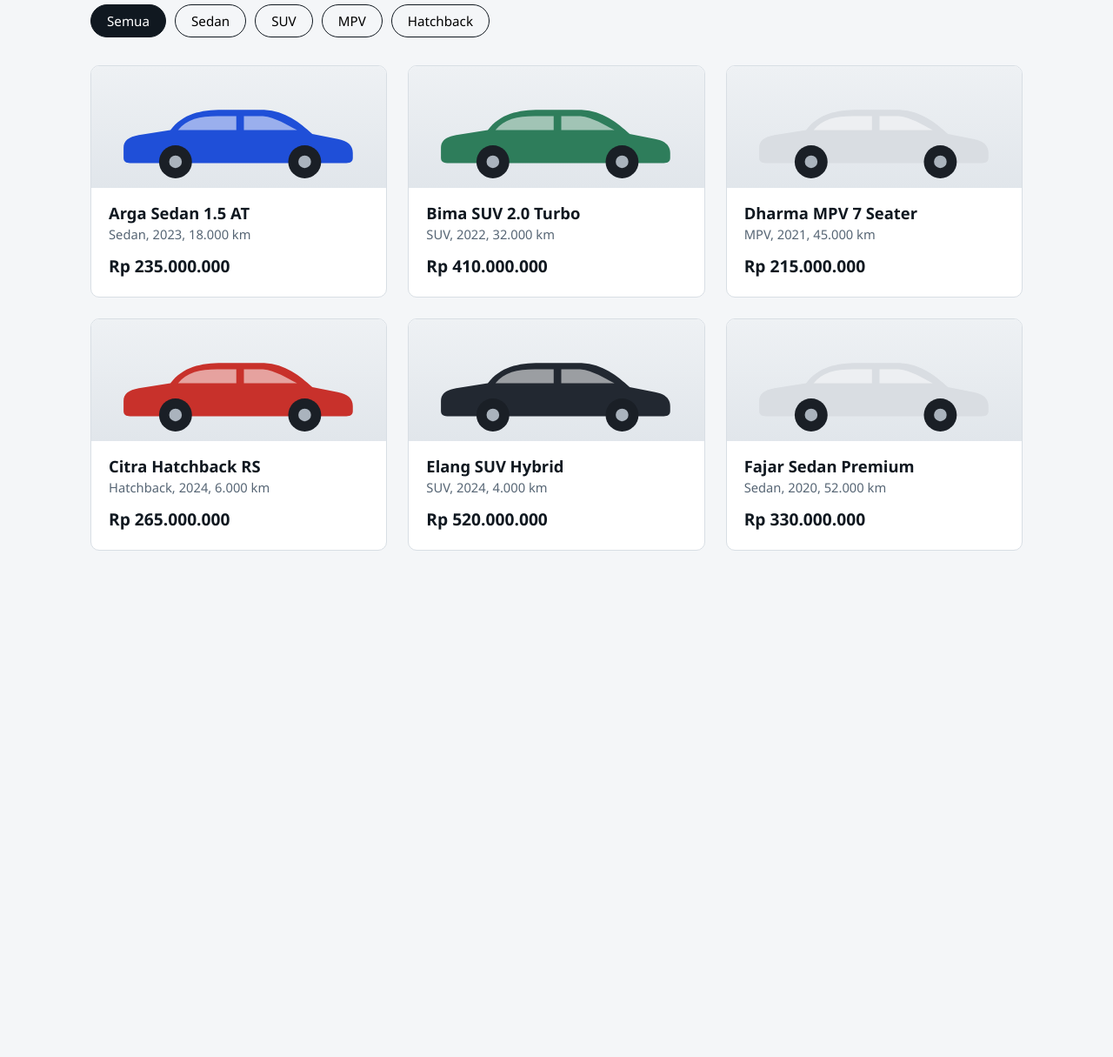
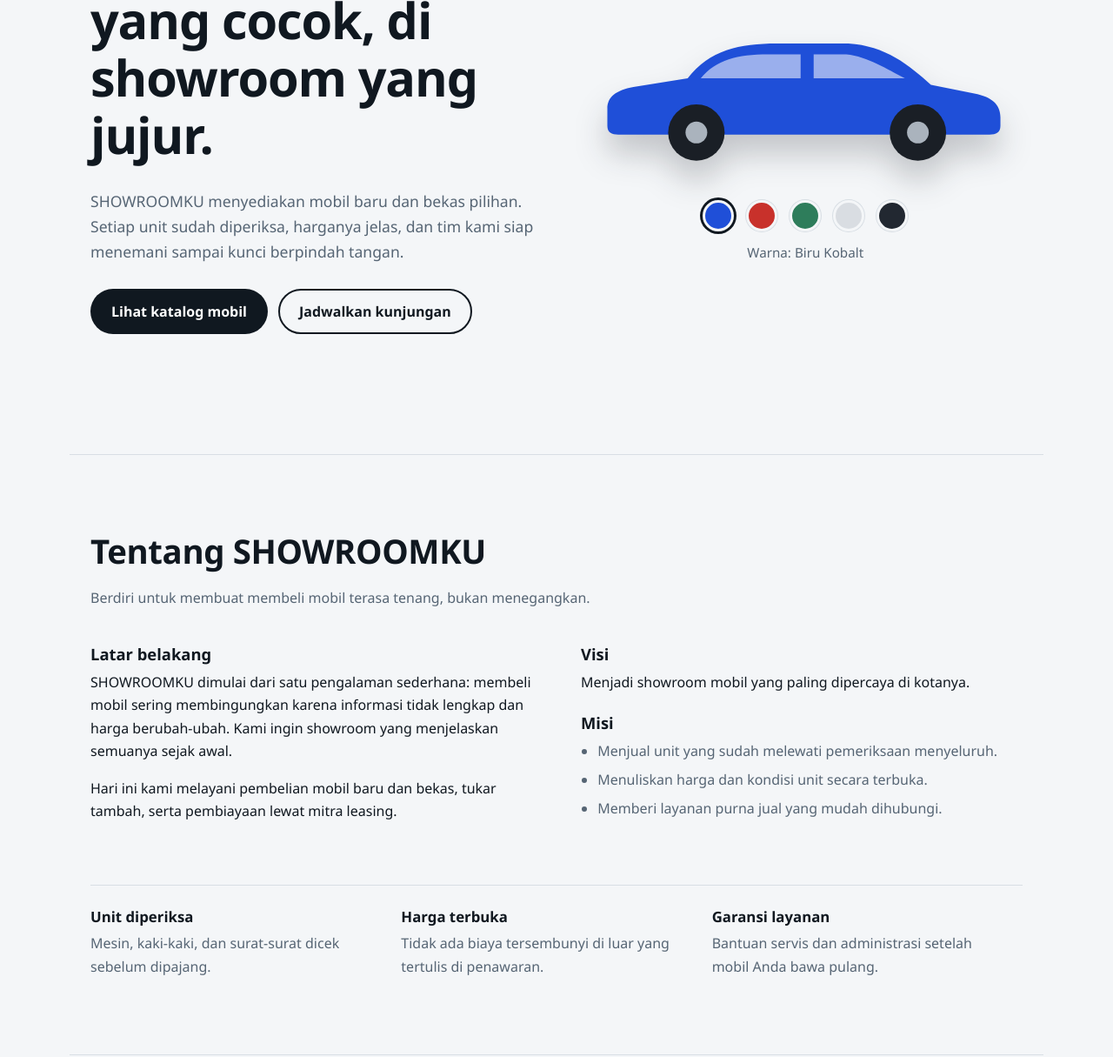
Before and after one commit to Agilogian091/showroomku2, a plain HTML site: page index.html in a window 1280 px wide. Shown: the part 279-1494 px from the top of the page at 87% size. Before the commit the page ends 1000 px from the top, so only its background shows below. Drawn offline with Linux system fonts and the light colour scheme.

Commit message:
feat : tambah hero dan about section yang hilang

```diff
--- a/index.html
+++ b/index.html
@@ -62,8 +62,62 @@
 
     <main>
       <!-- HERO: dikerjakan di branch feature/hero -->
+       <!-- ===== HOME / HERO ===== -->
+    <section id="home" class="hero">
+      <div class="hero-text">
+        <h1>Temukan mobil yang cocok, di showroom yang jujur.</h1>
+        <p>SHOWROOMKU menyediakan mobil baru dan bekas pilihan. Setiap unit sudah diperiksa, harganya jelas, dan tim kami siap menemani sampai kunci berpindah tangan.</p>
+        <div class="hero-actions">
+          <a href="#katalog" class="btn btn-primary">Lihat katalog mobil</a>
+          <a href="#kontak" class="btn btn-ghost">Jadwalkan kunjungan</a>
+        </div>
+      </div>
+
+      <div class="hero-stage">
+        <svg class="hero-car" viewBox="0 0 400 160" role="img" aria-label="Siluet mobil dengan warna yang bisa diganti"><use href="#car"/></svg>
+        <div class="swatches" role="radiogroup" aria-label="Pilih warna cat">
+          <button class="swatch is-active" role="radio" aria-checked="true" data-color="#1F4FD8" data-name="Biru Kobalt" style="--c:#1F4FD8"></button>
+          <button class="swatch" role="radio" aria-checked="false" data-color="#C8312B" data-name="Merah Marun" style="--c:#C8312B"></button>
+          <button class="swatch" role="radio" aria-checked="false" data-color="#2E7D5B" data-name="Hijau Hutan" style="--c:#2E7D5B"></button>
+          <button class="swatch" role="radio" aria-checked="false" data-color="#D9DDE2" data-name="Perak Metalik" style="--c:#D9DDE2"></button>
+          <button class="swatch" role="radio" aria-checked="false" data-color="#222831" data-name="Hitam Grafit" style="--c:#222831"></button>
+        </div>
+        <p class="swatch-label" id="swatchLabel" aria-live="polite">Warna: Biru Kobalt</p>
+      </div>
+    </section>
 
       <!-- ABOUT: dikerjakan di branch feature/about -->
+       <!-- ===== ABOUT / PROFILE ===== -->
+    <section id="about" class="about">
+      <div class="section-head">
+        <h2>Tentang SHOWROOMKU</h2>
+        <p>Berdiri untuk membuat membeli mobil terasa tenang, bukan menegangkan.</p>
+      </div>
+
+      <div class="about-grid">
+        <div class="about-story">
+          <h3>Latar belakang</h3>
+          <p>SHOWROOMKU dimulai dari satu pengalaman sederhana: membeli mobil sering membingungkan karena informasi tidak lengkap dan harga berubah-ubah. Kami ingin showroom yang menjelaskan semuanya sejak awal.</p>
+          <p>Hari ini kami melayani pembelian mobil baru dan bekas, tukar tambah, serta pembiayaan lewat mitra leasing.</p>
+        </div>
+        <div class="about-vm">
+          <h3>Visi</h3>
+          <p>Menjadi showroom mobil yang paling dipercaya di kotanya.</p>
+          <h3>Misi</h3>
+          <ul>
+            <li>Menjual unit yang sudah melewati pemeriksaan menyeluruh.</li>
+            <li>Menuliskan harga dan kondisi unit secara terbuka.</li>
+            <li>Memberi layanan purna jual yang mudah dihubungi.</li>
+          </ul>
+        </div>
+      </div>
+
+      <ul class="values">
+        <li><strong>Unit diperiksa</strong><span>Mesin, kaki-kaki, dan surat-surat dicek sebelum dipajang.</span></li>
+        <li><strong>Harga terbuka</strong><span>Tidak ada biaya tersembunyi di luar yang tertulis di penawaran.</span></li>
+        <li><strong>Garansi layanan</strong><span>Bantuan servis dan administrasi setelah mobil Anda bawa pulang.</span></li>
+      </ul>
+    </section>
 
       <!-- KATALOG: dikerjakan di branch feature/catalog -->
       <!-- ===== MAIN CONTENT: KATALOG ===== -->
```
